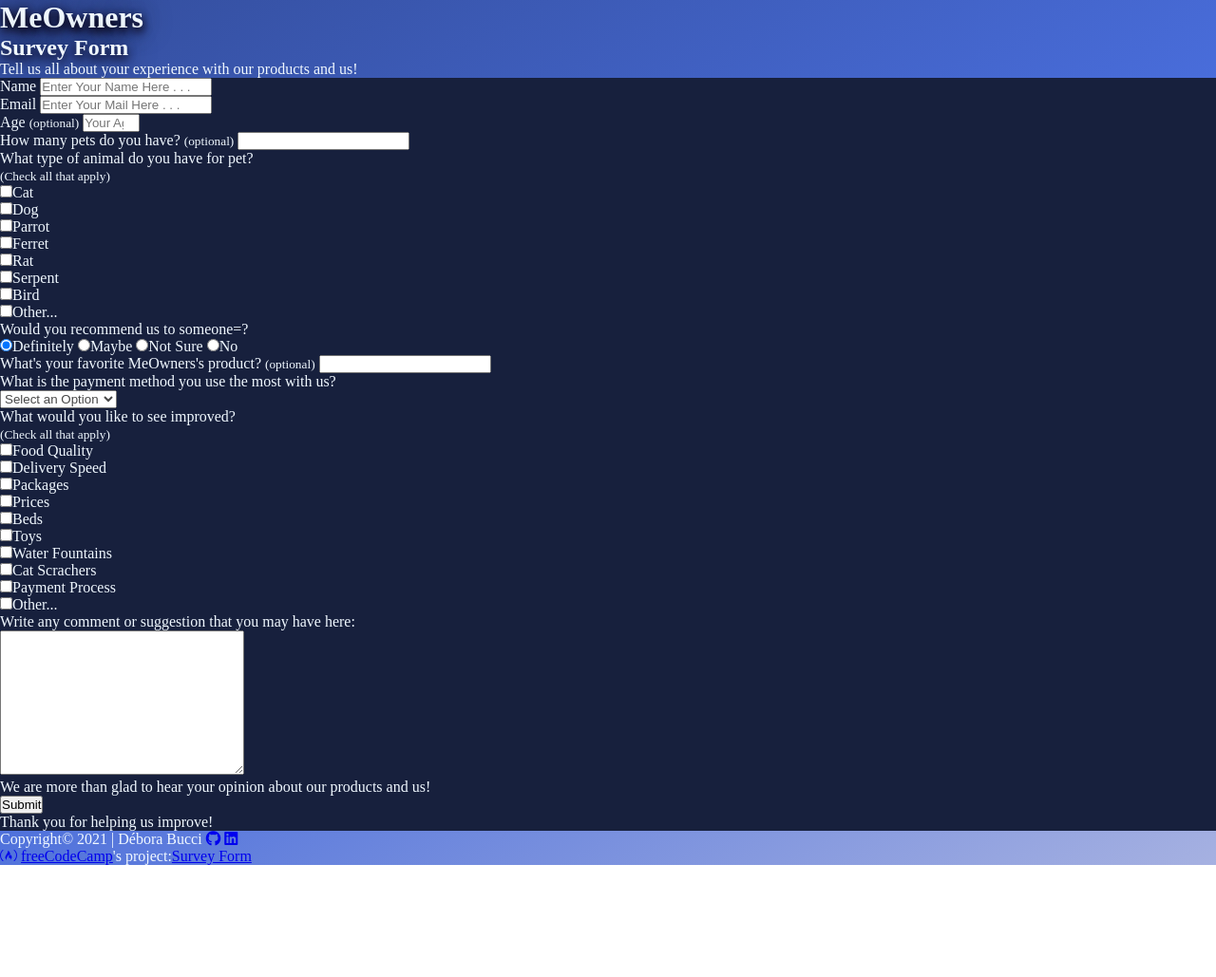
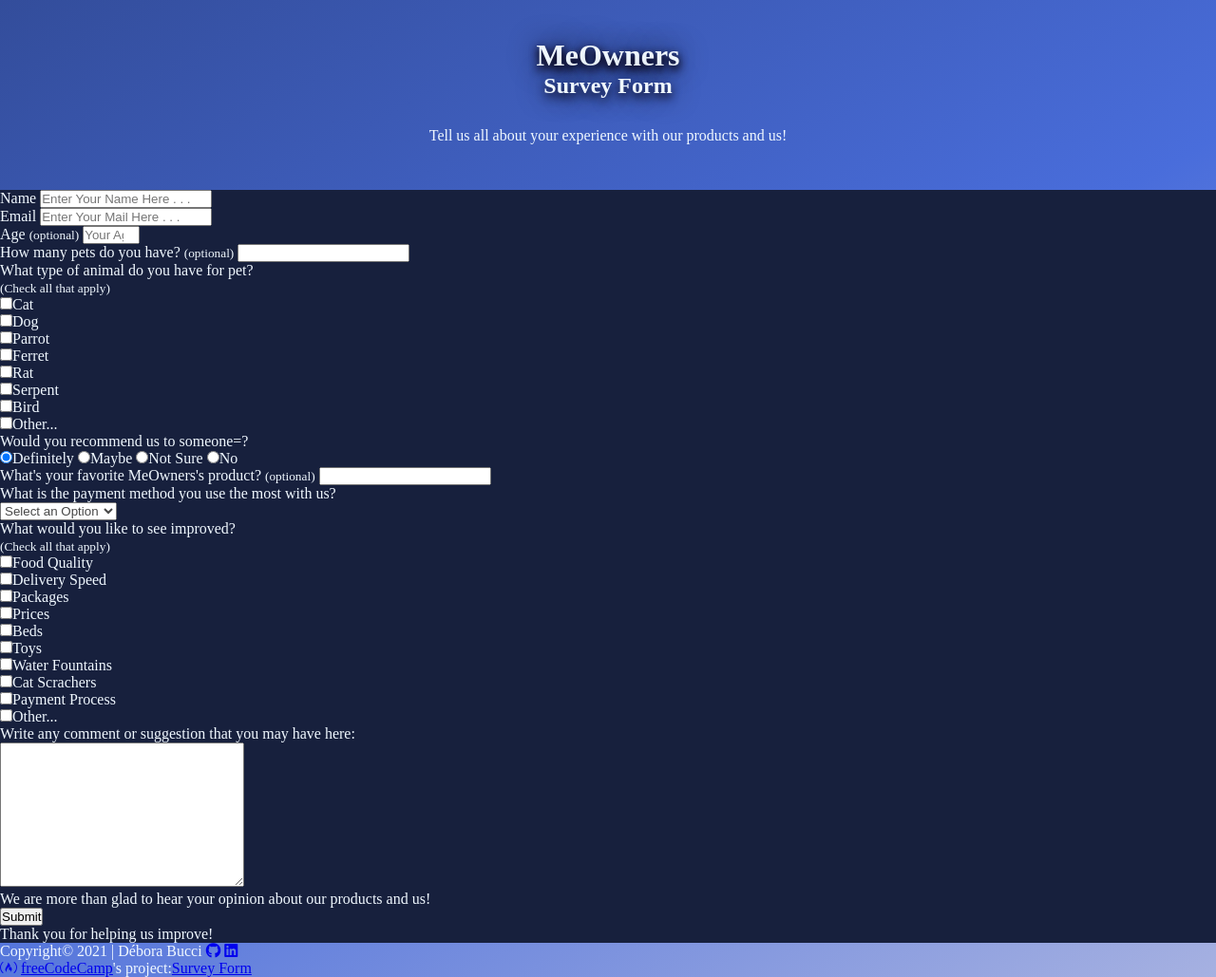
Before and after one commit to DeboraBucci/survey-form, a plain HTML site: page index.html in a window 1280 px wide. Shown: the whole page at 95% size. Before the commit the page ends 911 px from the top, so only its background shows below. Drawn offline with Linux system fonts and the light colour scheme; a web font is replaced by a local one.

Commit message:
Header style slightly modified.

```diff
--- a/css/general-style.css
+++ b/css/general-style.css
@@ -9,6 +9,15 @@
 
 /* HEADER :
 ------------------------------------------------------------------*/
+header {
+  text-align: center;
+  height: 200px;
+  padding-top: 40px;
+}
+
+header p {
+  padding-top: 30px;
+}
 /* xxxxxxxxxxxxxxxxxxxxxxxxxxxxxxxxxxxxxxxxxxxxxxxxxxxxxxxxxxxxxx */
 
 /* FORM :
```
